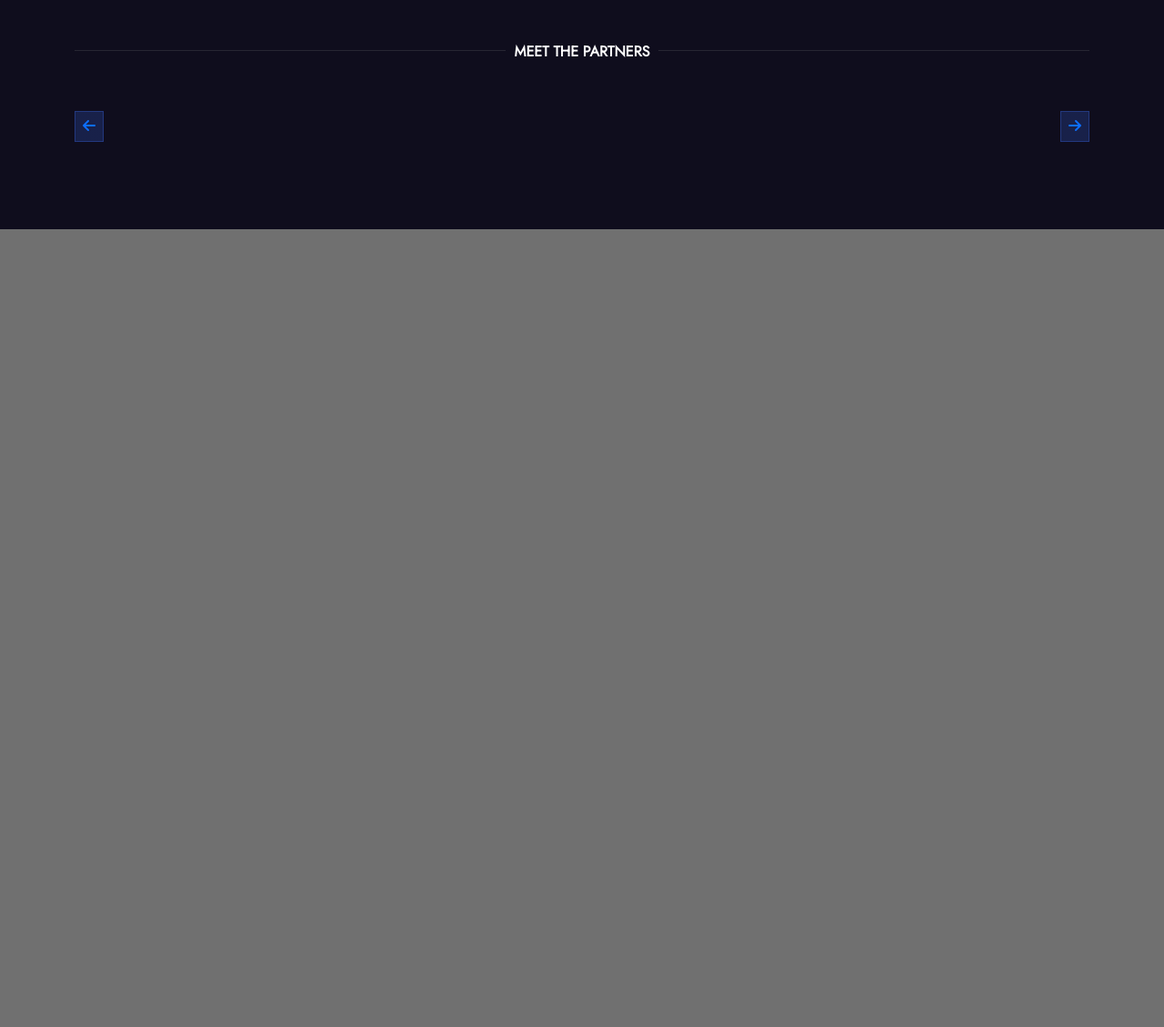
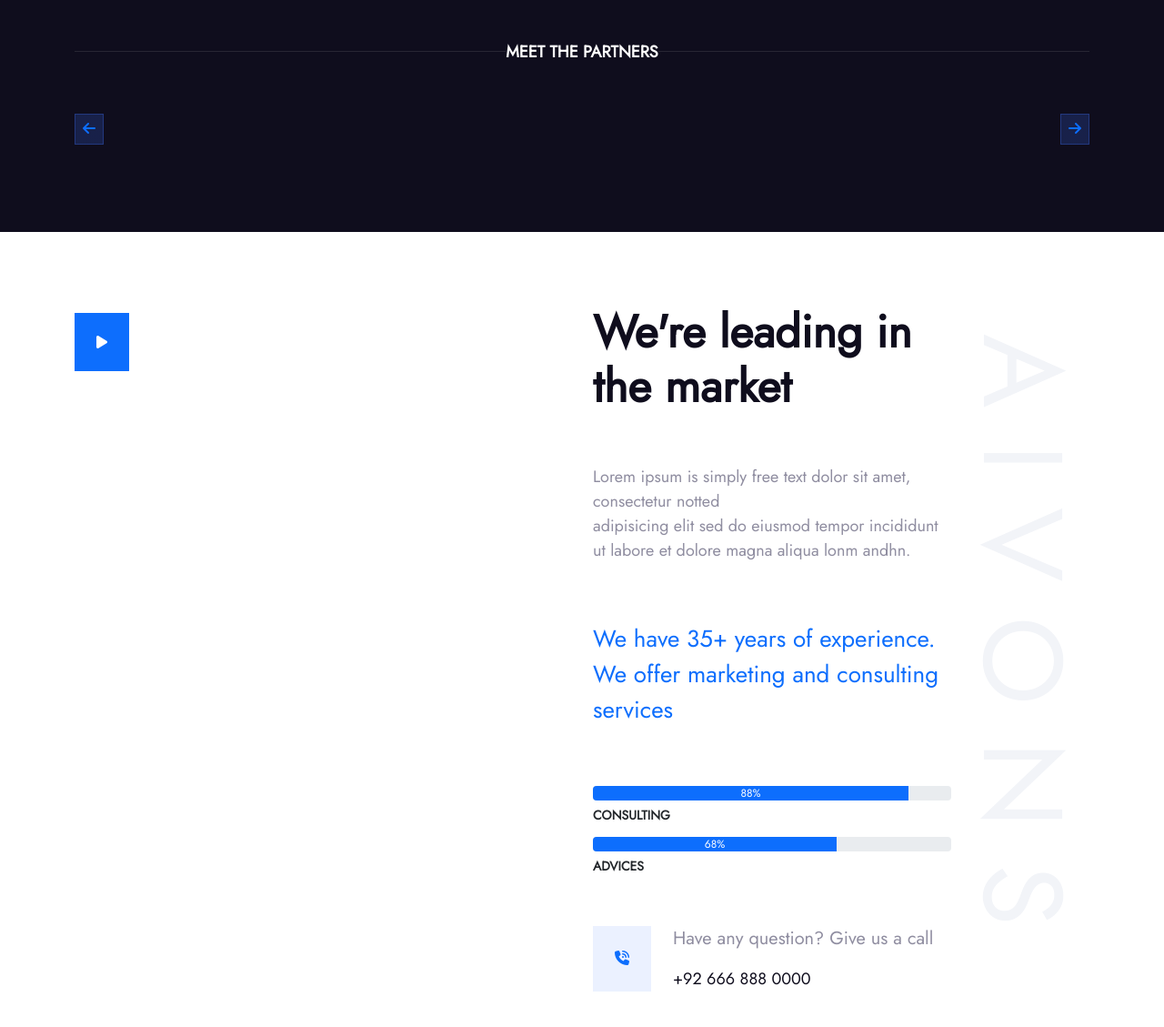
Before and after one commit to EmTeaZy/ui-assignment-bricklay, a plain HTML site: page index.html in a window 1280 px wide. Shown: the part 1299-2428 px from the top of the page at 91% size. Before the commit the page ends 1599 px from the top, so only its background shows below. Drawn offline with nearby package versions, Linux system fonts and the light colour scheme.

Commit message:
Market leading section completed

```diff
--- a/index.html
+++ b/index.html
@@ -114,13 +114,14 @@
     </div>
   </section>
 
-  <section id="real-world-experience" class="mb-5 py-5 color-purple">
-    <div class="container text-white p-5 mb-4 text-center">
+  <section id="real-world-experience" class="py-5 color-purple">
+    <div class="container">
+      <div class="text-white p-5 mb-4 text-center">
         <h1 class="font-bold font-xl text-uppercase">REAL-WORLD EXPERIENCE</h1>
         <p class="text-light-gray">The best business consulting firm you can count on!</p>
       </div>
 
-    <div class="container">
+      <div>
         <div id="carouselExampleControls" class="carousel slide">
           <div class="carousel-inner">
             <div class="carousel-item active">
@@ -211,13 +212,13 @@
         </div>
       </div>
 
-    <div class="container mt-10 d-flex flex-row align-content-center justify-content-center">
+      <div class="mt-10 d-flex flex-row align-content-center justify-content-center">
         <div class="col-4 text-center w-100">
           <h1 class="font-md text-white font-semi-bold inbetween-lines">MEET THE PARTNERS</h1>
         </div>
       </div>
 
-    <div class="container d-flex flex-row align-content-center justify-content-between w-100 mt-5 mb-5">
+      <div class="d-flex flex-row align-content-center justify-content-between w-100 mt-5 mb-5">
         <button class="blue-gradient border-1 py-1 px-2 btn-default" type="button"
           data-bs-target="#carouselExampleControls" data-bs-slide="prev">
           <i class="fa fa-arrow-left text-primary"></i>
@@ -227,10 +228,65 @@
           <i class="fa fa-arrow-right text-primary"></i>
         </button>
       </div>
-
+    </div>
   </section>
 
+  <section class="bg-white py-10">
+    <div class="container">
+      <div class="d-flex row flex-row align-items-baseline justify-content-between">
+        <div class="col-lg-6 col-md-12 mb-3">
+          <i class="fa-solid fa-play bg-primary p-4 text-white"></i>
+        </div>
+        <div class="col-lg-6 col-md-12 gap-1 d-flex flex-row justify-content-between align-items-center">
+          <div class="w-90 d-flex flex-column gap-5 ">
+            <h1 class="font-xl font-bold text-dark-blue">
+              We're leading in <br /> the market
+            </h1>
+            <p class="font-md font-regular-bold text-light-gray">
+              Lorem ipsum is simply free text dolor sit amet, consectetur notted <br />
+              adipisicing elit sed do eiusmod tempor incididunt ut labore et dolore
+              magna aliqua lonm andhn.
+            </p>
+            <p class="font-regular font-xlg text-primary">
+              We have 35+ years of experience. We offer
+              marketing and consulting services
+            </p>
+            <div>
+              <div class="mb-3">
+                <div class="progress">
+                  <div class="progress-bar" role="progressbar" style="width: 88%;" aria-valuenow="88" aria-valuemin="0"
+                    aria-valuemax="100">88%</div>
+                </div>
+                <h3 class="font-sm font-bold text-black mt-2">CONSULTING</h3>
+              </div>
 
+              <div>
+                <div class="progress">
+                  <div class="progress-bar" role="progressbar" style="width: 68%;" aria-valuenow="68" aria-valuemin="0"
+                    aria-valuemax="100">68%</div>
+                </div>
+                <h3 class="font-sm font-bold text-black mt-2">ADVICES</h3>
+              </div>
+
+            </div>
+            <div class="d-flex flex-row justify-content-start gap-4 align-items-center">
+              <div class="color-light-blue p-4">
+                <i class="fa-solid fa-phone-volume text-primary"></i>
+              </div>
+              <div class="d-flex flex-column align-items-start justify-content-between">
+                <p class="font-lg font-regular text-light-gray">Have any question? Give us a call</p>
+                <p class="mb-0 font-md font-regular-bold text-dark-blue">+92 666 888 0000</p>
+              </div>
+            </div>
+          </div>
+          <div class="w-10">
+            <h1 class="text-vertical">AIVONS</h1>
+          </div>
+        </div>
+
+      </div>
+    </div>
+  </section>
 
   <script src="https://cdn.jsdelivr.net/npm/bootstrap@5.0.2/dist/js/bootstrap.bundle.min.js"
     integrity="sha384-MrcW6ZMFYlzcLA8Nl+NtUVF0sA7MsXsP1UyJoMp4YLEuNSfAP+JcXn/tWtIaxVXM"
--- a/style.css
+++ b/style.css
@@ -1,12 +1,16 @@
 :root {
   --dark-color: #707070;
-
+  --dark-blue: #0F0D1D;
 }
 
 /* Font weights */
 
 .font-regular {
   font-weight: 400;
+}
+
+.font-regular-bold {
+  font-weight: 500;
 }
 
 .font-bold {
@@ -24,11 +28,15 @@
 }
 
 .font-md {
-  font-size: 16px;
+  font-size: 18px;
 }
 
 .font-lg {
   font-size: 20px;
+}
+
+.font-xlg {
+  font-size: 26px;
 }
 
 .font-xl {
@@ -63,6 +71,14 @@ body {
 
 .color-light-gray {
   background-color: #434B4DBD;
+}
+
+.color-light-blue {
+  background-color: #EBF1FF;
+}
+
+.text-dark-blue {
+  color: var(--dark-blue);
 }
 
 .text-light-gray {
@@ -168,3 +184,13 @@ body {
   text-decoration: none;
   cursor: pointer;
 }
+
+.text-vertical {
+  writing-mode: vertical-rl;
+  text-orientation: sideways-right;
+  font-size: 123px;
+  letter-spacing: 40px;
+  font-weight: 300;
+  color: #F2F4F8;
+  margin: 0;
+}
```
Lines whose indentation alone changed are shown as unchanged.
